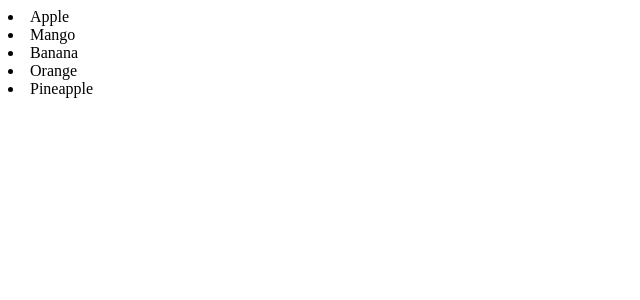
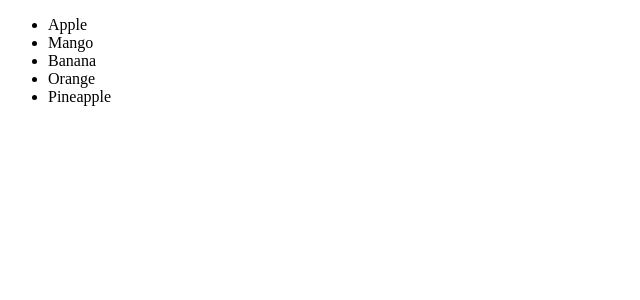
Before and after one commit to patriciakennedy/react-learning-hub, a React (Vite) app in the folder reactpro/: page / in a window 1280 px wide. Shown: the top 300 px of the page, without its empty margins (0-640 px from the left). Built offline with nearby package versions, Linux system fonts and the light colour scheme.

Commit message:
Update Fruits.jsx - learn how to render array or list

```diff
--- a/reactpro/src/components/Fruits.jsx
+++ b/reactpro/src/components/Fruits.jsx
@@ -3,9 +3,11 @@ export default function Fruits() {
 
     return (
         <div>
-            {fruits.map((fruit) => (
-                <li>{fruit}</li>
-            ))}
+            <ul>
+                {fruits.map((fruit) => (
+                    <li key={fruit}>{fruit}</li>
+                ))}
+            </ul>
         </div>
     );
 }
```
